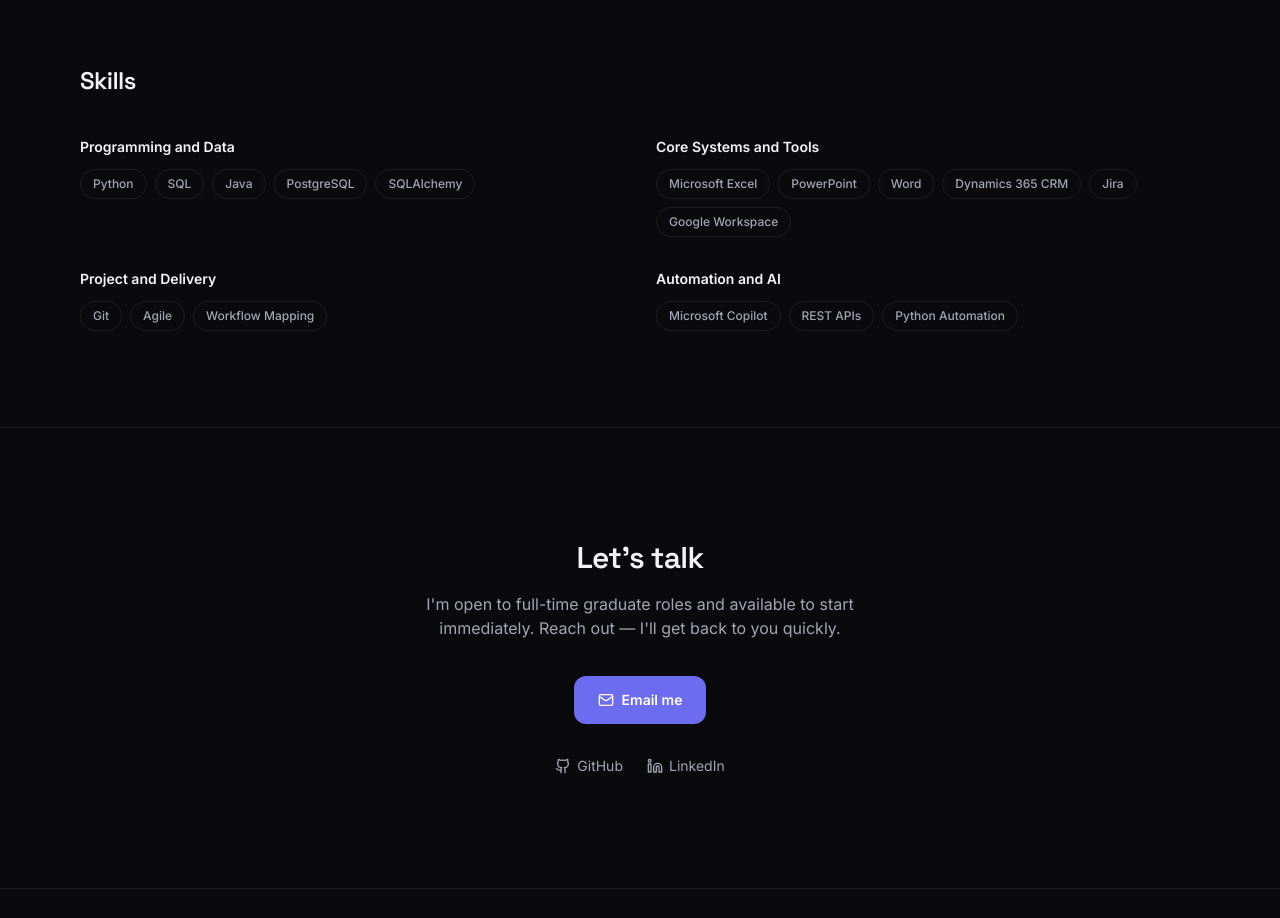
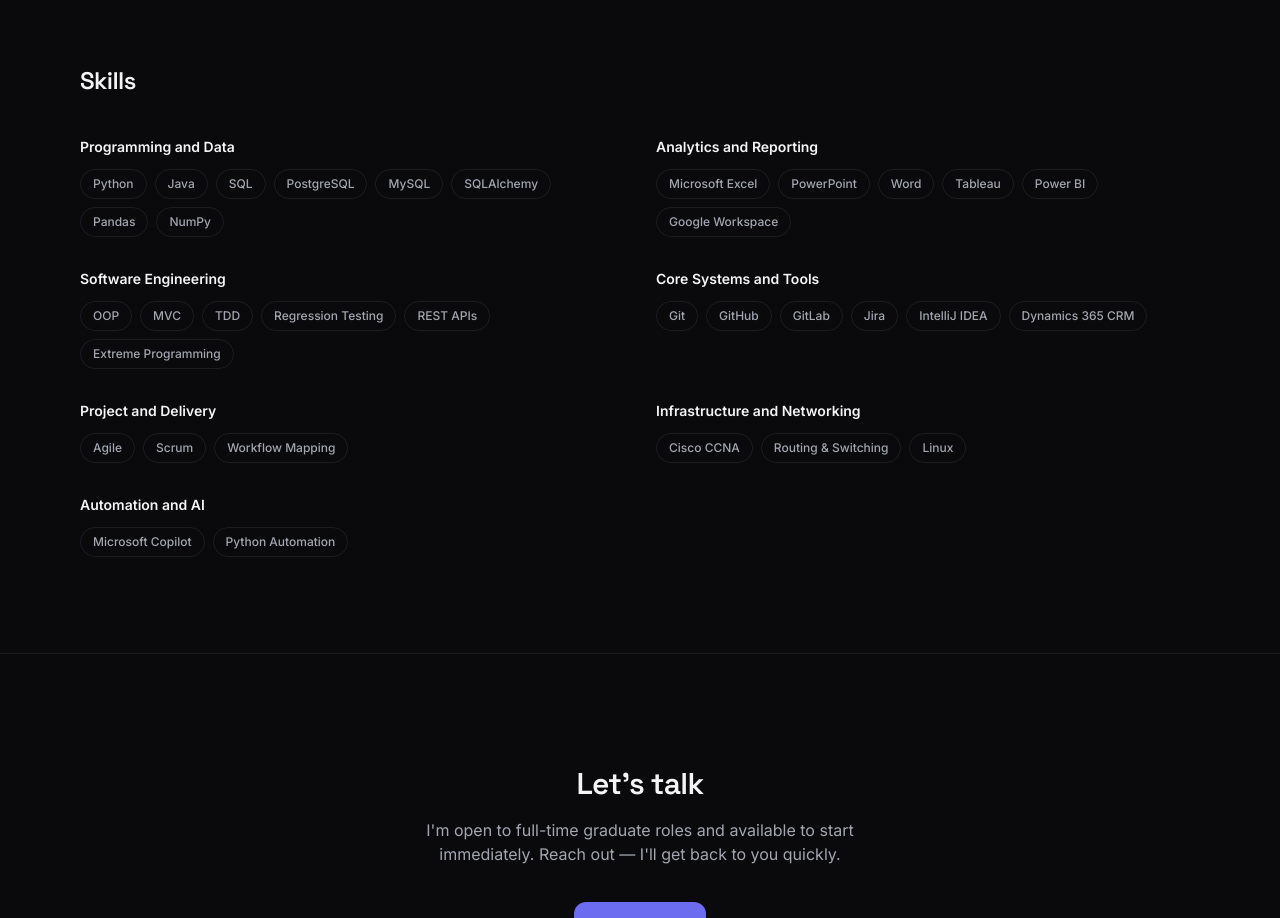
Before and after one commit to Kishanr19/Kishanr19.github.io, a React (Vite) app: page / in a window 1280 px wide. Shown: the part 4940-5858 px from the top of the page. Built offline with nearby package versions, Linux system fonts and the light colour scheme.

Commit message:
Merge new skill categories with existing ones, no overlap

```diff
--- a/src/data.js
+++ b/src/data.js
@@ -119,19 +119,31 @@
 export const skills = [
   {
     category: 'Programming and Data',
-    items: ['Python', 'SQL', 'Java', 'PostgreSQL', 'SQLAlchemy'],
+    items: ['Python', 'Java', 'SQL', 'PostgreSQL', 'MySQL', 'SQLAlchemy', 'Pandas', 'NumPy'],
+  },
+  {
+    category: 'Analytics and Reporting',
+    items: ['Microsoft Excel', 'PowerPoint', 'Word', 'Tableau', 'Power BI', 'Google Workspace'],
+  },
+  {
+    category: 'Software Engineering',
+    items: ['OOP', 'MVC', 'TDD', 'Regression Testing', 'REST APIs', 'Extreme Programming'],
   },
   {
     category: 'Core Systems and Tools',
-    items: ['Microsoft Excel', 'PowerPoint', 'Word', 'Dynamics 365 CRM', 'Jira', 'Google Workspace'],
+    items: ['Git', 'GitHub', 'GitLab', 'Jira', 'IntelliJ IDEA', 'Dynamics 365 CRM'],
   },
   {
     category: 'Project and Delivery',
-    items: ['Git', 'Agile', 'Workflow Mapping'],
+    items: ['Agile', 'Scrum', 'Workflow Mapping'],
+  },
+  {
+    category: 'Infrastructure and Networking',
+    items: ['Cisco CCNA', 'Routing & Switching', 'Linux'],
   },
   {
     category: 'Automation and AI',
-    items: ['Microsoft Copilot', 'REST APIs', 'Python Automation'],
+    items: ['Microsoft Copilot', 'Python Automation'],
   },
 ]
 
```
